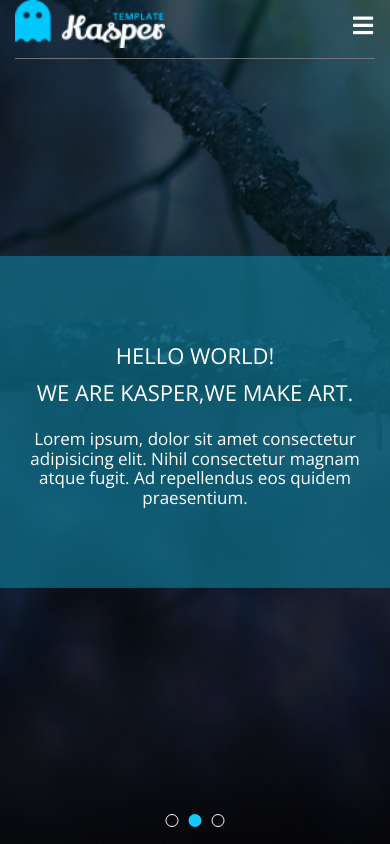
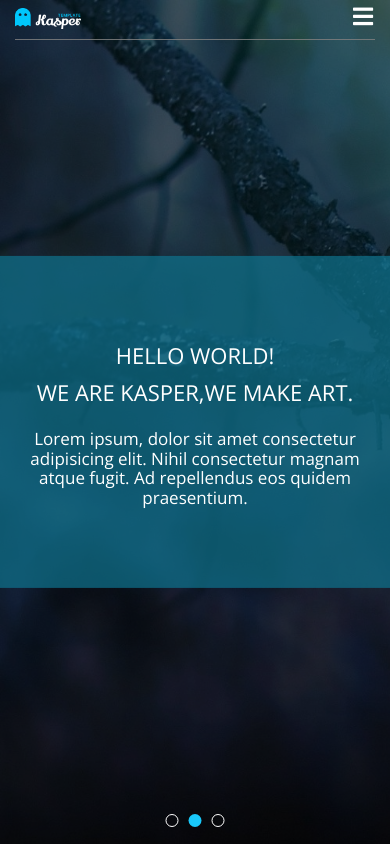
Before and after one commit to hydoor-ahmed/Kasper-Template-Html-And-Css, a plain HTML site: page index.html in a window 390 px wide. Shown: the top 844 px of the page. Drawn offline with nearby package versions, Linux system fonts and the light colour scheme.

Commit message:
Add files via upload

```diff
--- a/css/style8dem.css
+++ b/css/style8dem.css
@@ -47,7 +47,6 @@
 
 /* Start Nav */
 
-
 .nav {
   min-height: 70px;
   position: absolute;
@@ -72,9 +71,17 @@
   left: 15px;
   bottom: -1px;
 }
+.nav .container::after
 
 .nav .logo img {
   width: 118px;
+}
+
+@media (max-width: 990px) {
+  .nav .logo img {
+    width: 66px !important;
+    padding-top: 8px;
+  }
 }
 
 .nav ul {
```
